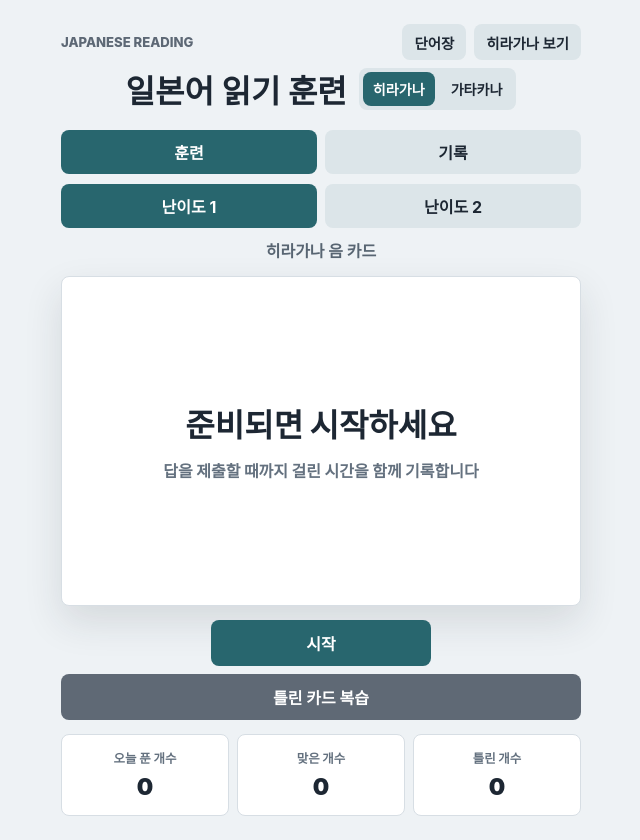
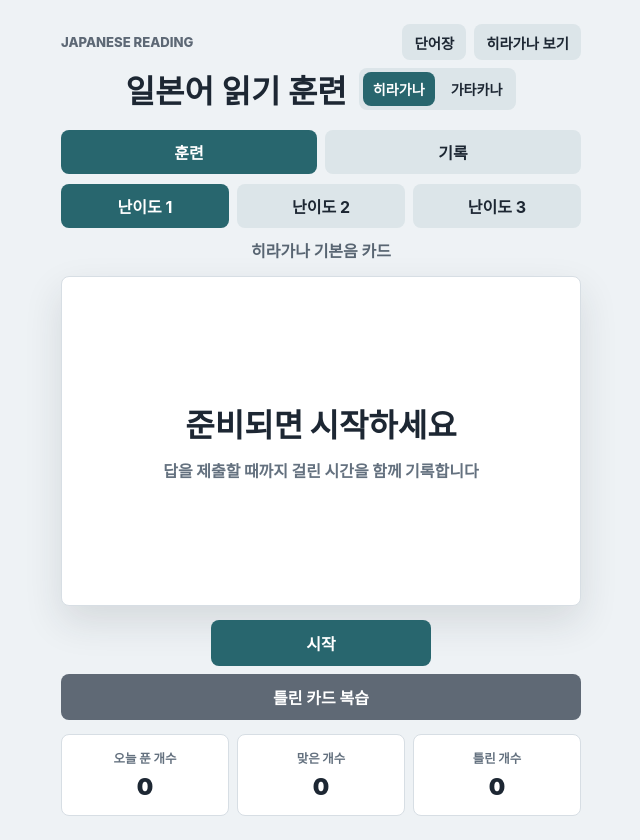
Before and after one commit to Astro-squirrel/hiragana-trainer, a Vue app: page / in a window 1280 px wide. Shown: the whole page, without its empty margins (319-959 px from the left). Built offline with nearby package versions, Linux system fonts and the light colour scheme.

Commit message:
Split kana training into three levels

```diff
--- a/src/App.vue
+++ b/src/App.vue
@@ -592,8 +592,8 @@ const todayCount = ref(0)
 const correctCount = ref(0)
 const wrongCount = ref(0)
 const wrongCards = ref({
-  hiragana: [],
-  katakana: [],
+  hiragana: { 1: [], 2: [], 3: [] },
+  katakana: { 1: [], 2: [], 3: [] },
 })
 const cardStats = ref({})
 
@@ -602,7 +602,7 @@ const activeCards = computed(() => {
     return currentWrongCards.value
   }
 
-  return level.value === 1 ? trainingKanaCards.value : trainingWordCards.value
+  return levelCards.value
 })
 
 const cardText = computed(() => {
@@ -628,15 +628,25 @@ const currentChartSections = computed(() =>
   chartView.value === 'katakana' ? katakanaChartSections : hiraganaChartSections
 )
 
-const currentWrongCards = computed(() => wrongCards.value[scriptMode.value])
+const currentWrongCards = computed(() => wrongCards.value[scriptMode.value][level.value])
 
 const trainingKanaCards = computed(() => (scriptMode.value === 'hiragana' ? kanaCards : katakanaKanaCards))
 
 const trainingWordCards = computed(() => (scriptMode.value === 'hiragana' ? wordCards : katakanaWordCards))
 
-const levelLabel = computed(() => (level.value === 1 ? `${scriptLabel.value} 음 카드` : `${scriptLabel.value} 단어 카드`))
-
-const recordCards = computed(() => (level.value === 1 ? trainingKanaCards.value : trainingWordCards.value))
+const levelCards = computed(() => {
+  if (level.value === 1) return trainingKanaCards.value.slice(0, 46)
+  if (level.value === 2) return trainingKanaCards.value
+  return trainingWordCards.value
+})
+
+const levelLabel = computed(() => {
+  if (level.value === 1) return `${scriptLabel.value} 기본음 카드`
+  if (level.value === 2) return `${scriptLabel.value} 전체 음절 카드`
+  return `${scriptLabel.value} 단어 카드`
+})
+
+const recordCards = computed(() => levelCards.value)
 
 const vocabularyCards = computed(() => {
   const query = vocabularyQuery.value.trim().toLowerCase()
@@ -1133,6 +1143,9 @@ onUnmounted(() => {
           <button :class="{ active: level === 2 }" type="button" @click="changeLevel(2)">
           난이도 2
           </button>
+          <button :class="{ active: level === 3 }" type="button" @click="changeLevel(3)">
+          난이도 3
+          </button>
         </div>
 
         <p class="level-label">{{ levelLabel }}</p>
@@ -1220,12 +1233,12 @@ onUnmounted(() => {
               <h2>
                 {{
                   recordMetric === 'accuracy'
-                    ? level === 1
-                      ? '음절별 정답률'
-                      : '단어별 정답률'
-                    : level === 1
-                      ? '음절별 응답속도'
-                      : '단어별 응답속도'
+                    ? level === 3
+                      ? '단어별 정답률'
+                      : '음절별 정답률'
+                    : level === 3
+                      ? '단어별 응답속도'
+                      : '음절별 응답속도'
                 }}
               </h2>
             </div>
@@ -1563,6 +1576,7 @@ h1 {
 }
 
 .level-tabs {
+  grid-template-columns: repeat(3, 1fr);
   margin-bottom: 10px;
 }
 
```
